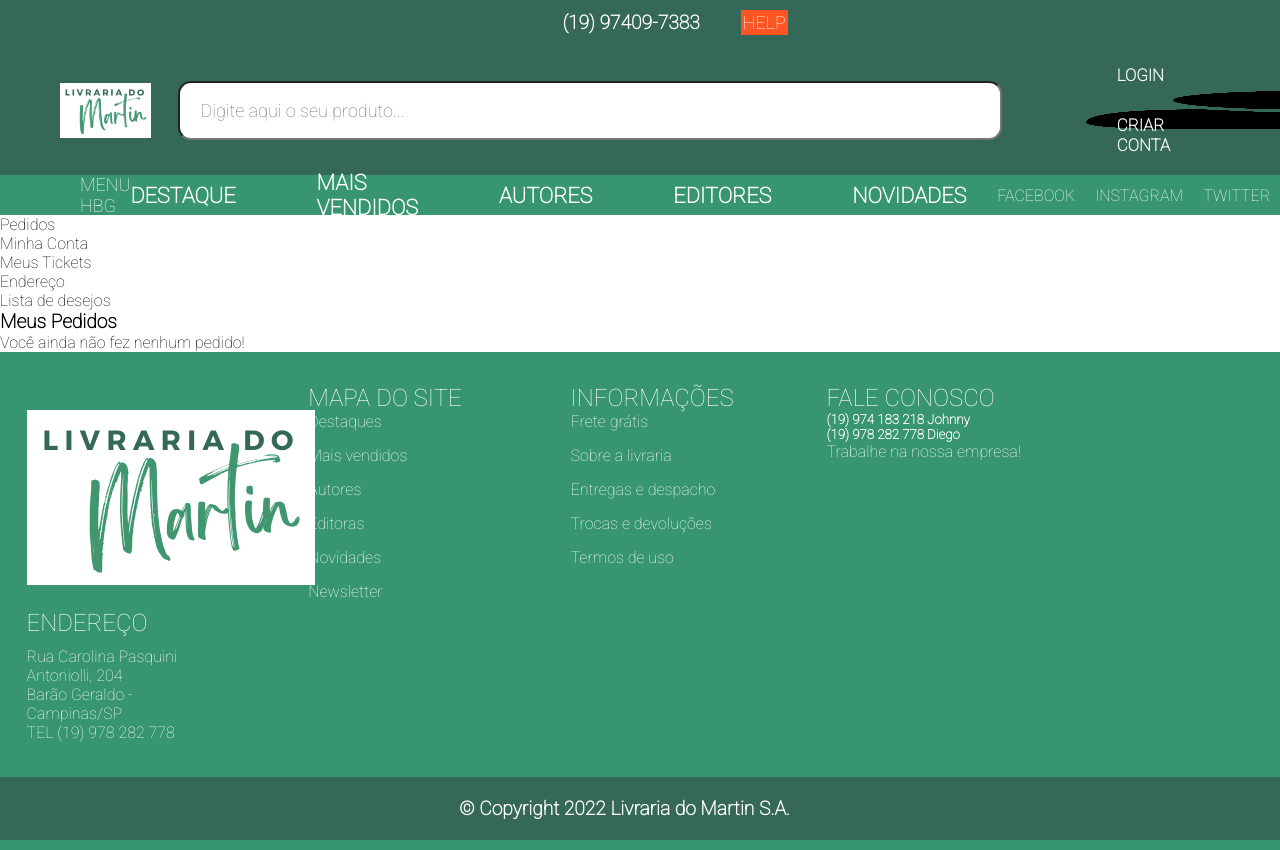
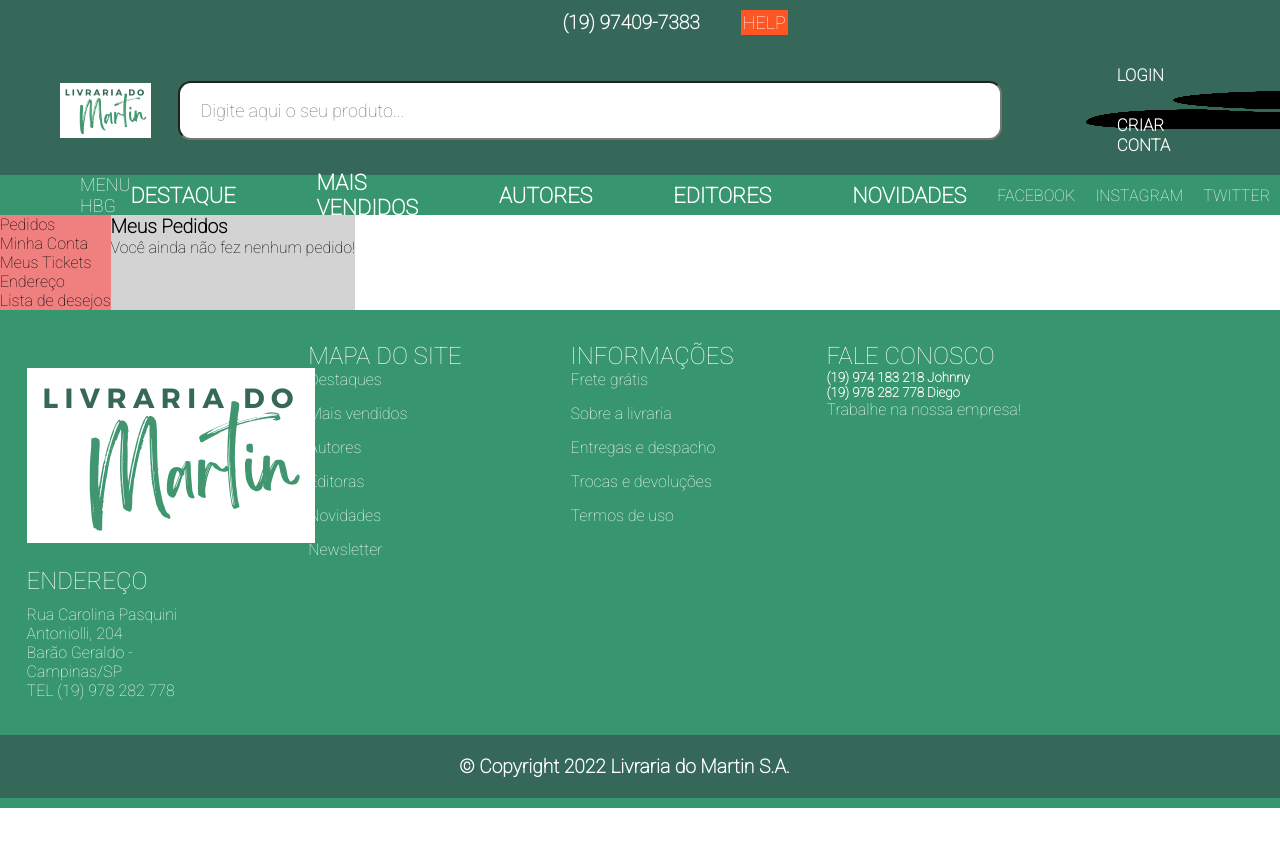
Before and after one commit to Allan-Bezerra/Grupo-05-PI-FullStack-2022, a website: page projetoIntegrador/views/paineluser.html in a window 1280 px wide. Shown: the top 850 px of the page. After the commit the page ends 808 px from the top, so only its background shows below. Drawn offline with nearby package versions, Linux system fonts and the light colour scheme; files whose address does not match are found by name.

Commit message:
atualizacao paineluser

```diff
--- a/projetoIntegrador/public/paineluser.css
+++ b/projetoIntegrador/public/paineluser.css
@@ -0,0 +1,13 @@
+.menu-central-user{
+    display: flex;
+}
+
+.painel-user-esqueda{
+    display: flex;
+    align-items: flex-start;
+    background-color: lightcoral;
+}
+
+.painel-user-central{
+    background-color: lightgray;
+}
--- a/projetoIntegrador/views/paineluser.html
+++ b/projetoIntegrador/views/paineluser.html
@@ -8,6 +8,7 @@
     <script src="https://cdnjs.cloudflare.com/ajax/libs/jquery/3.5.1/jquery.min.js" charset="UTF-8"></script>
     <link rel="stylesheet" href="../css/style.css">
     <link rel="stylesheet" href="../public/footer.css">
+    <link rel="stylesheet" href="../public/paineluser.css">
     <link rel="stylesheet" href="../public/dropdownMenu.css">
 
     <link rel="preconnect" href="https://fonts.googleapis.com">
@@ -96,8 +97,8 @@
 </header>
 <script src="./script.js"></script>
 <!-- BODY-->
-<div class="painel-user-esqueda">
-    <div class="menu-lateral-user">
+<div class="menu-central-user">
+    <div class="painel-user-esqueda">
         <ul>
             <li>Pedidos</li>
             <li>Minha Conta</li>
```
